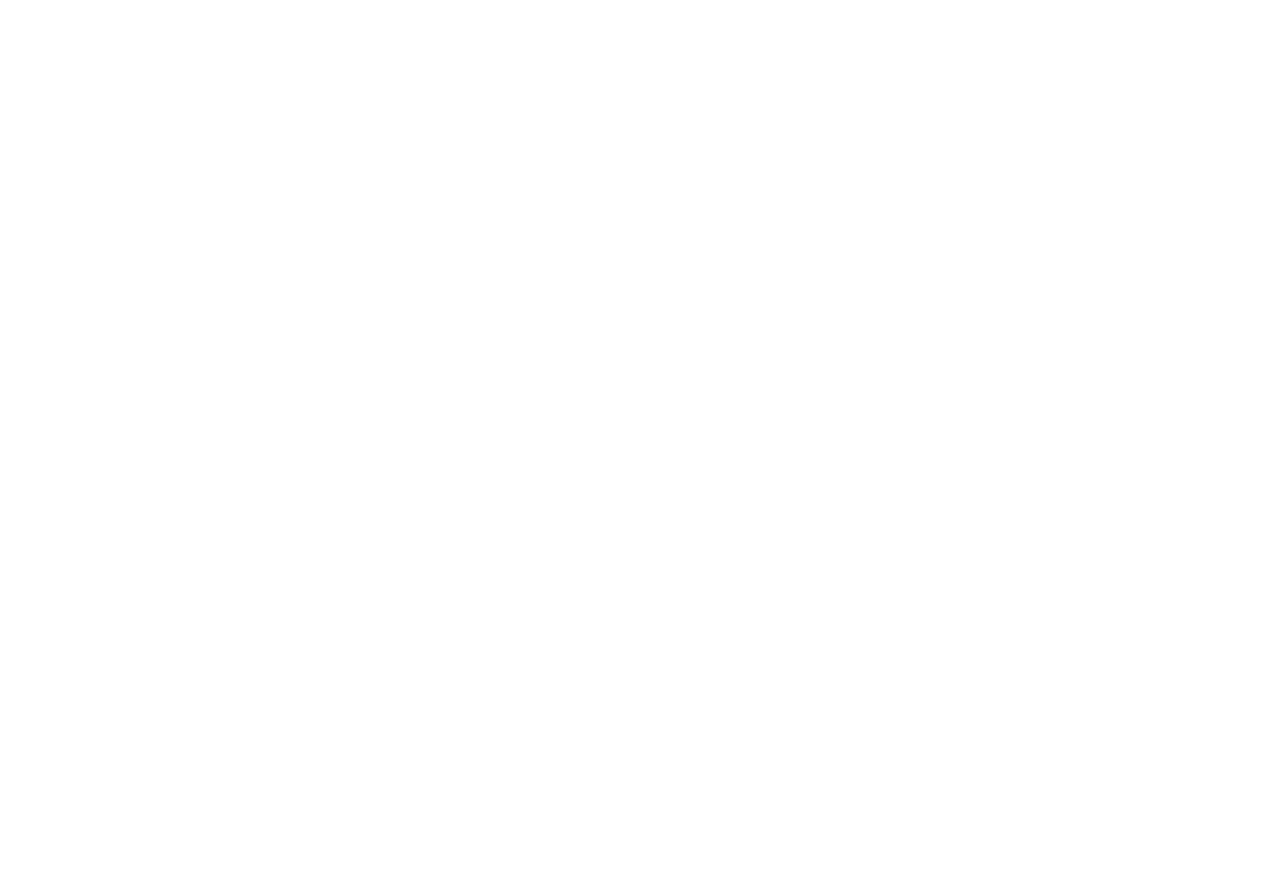
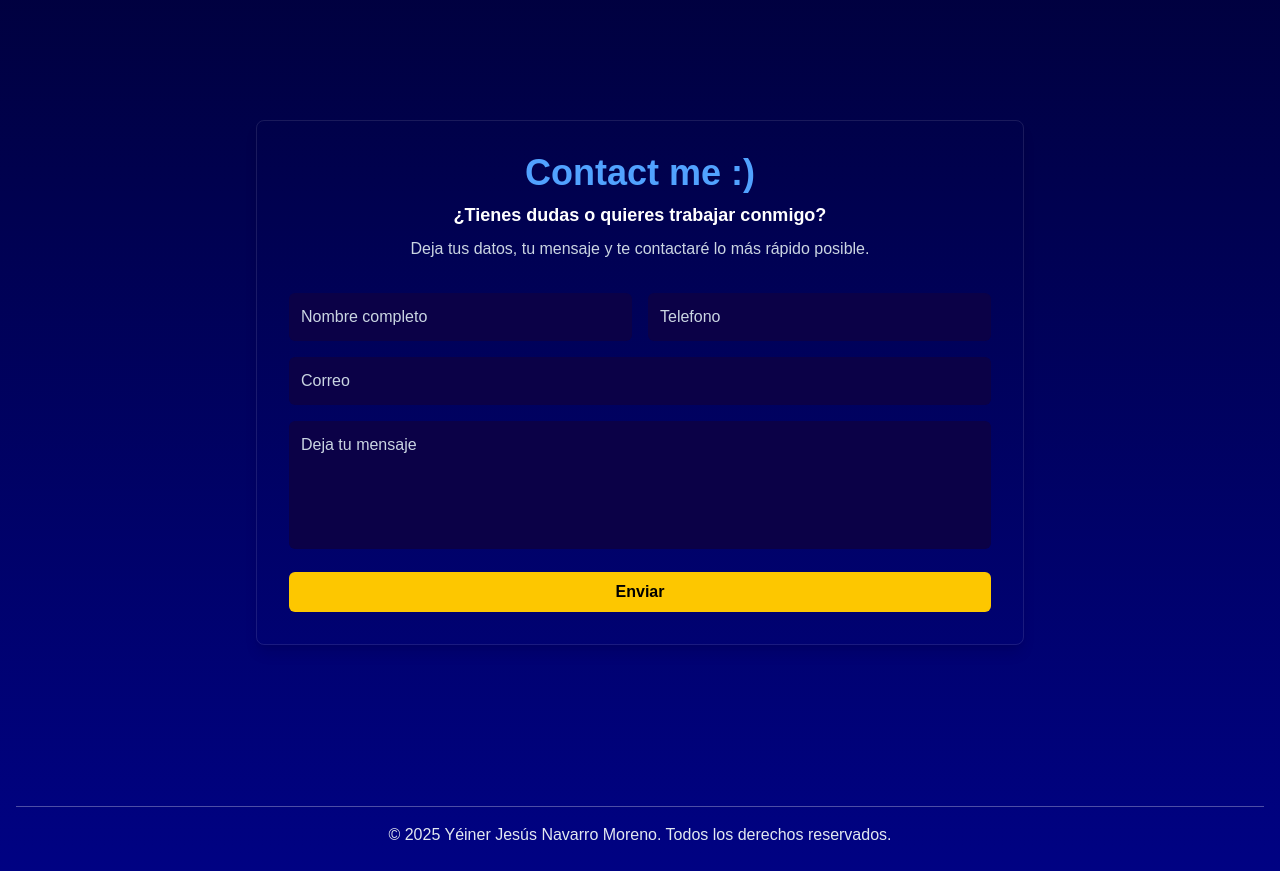
Before and after one commit to Yeiner99SD/portfolio_web, a React (Vite) app: page / in a window 1280 px wide. Shown: the part 1840-2711 px from the top of the page. Before the commit the page ends 1822 px from the top, so only its background shows below. Built offline with nearby package versions, Linux system fonts and the light colour scheme.

Commit message:
Diseño inicial completo. Nota: Adpatar a español, e implementar servicios para el contacto

```diff
--- a/src/App.tsx
+++ b/src/App.tsx
@@ -1,5 +1,7 @@
 import './App.css'
+import Footer from './components/Footer'
 import Header from './components/Header'
+import Contact from './sections/Contact'
 import Experience from './sections/Experience'
 import Hero from './sections/Hero'
 import Services from './sections/Services'
@@ -11,6 +13,8 @@
       <Hero />
       <Experience />
       <Services />
+      <Contact />
+      <Footer />
     </>
   )
 }
--- /dev/null
+++ b/src/components/ContactForm.tsx
@@ -0,0 +1,73 @@
+import { useState } from "react";
+
+
+const ContactForm = () => {
+  const [formData, setFormData] = useState({
+    nombre: "",
+    telefono: "",
+    correo: "",
+    mensaje: "",
+  });
+
+  const handleChange = (e: React.ChangeEvent<HTMLInputElement | HTMLTextAreaElement>) => {
+    setFormData({ ...formData, [e.target.name]: e.target.value });
+  };
+
+  const handleSubmit = (e: React.FormEvent) => {
+    e.preventDefault();
+    console.log("Formulario enviado:", formData);
+    //integrar EmailJs
+  };
+
+  return (
+    <form onSubmit={handleSubmit} className="space-y-4">
+      <div className="flex flex-col md:flex-row gap-4">
+        <input
+          type="text"
+          name="nombre"
+          placeholder="Nombre completo"
+          value={formData.nombre}
+          onChange={handleChange}
+          className="flex-1 p-3 rounded-md bg-[#0b0147] text-white placeholder-slate-300 outline-none"
+          required
+        />
+        <input
+          type="text"
+          name="telefono"
+          placeholder="Telefono"
+          value={formData.telefono}
+          onChange={handleChange}
+          className="flex-1 p-3 rounded-md bg-[#0b0147] text-white placeholder-slate-300 outline-none"
+        />
+      </div>
+
+      <input
+        type="email"
+        name="correo"
+        placeholder="Correo"
+        value={formData.correo}
+        onChange={handleChange}
+        className="w-full p-3 rounded-md bg-[#0b0147] text-white placeholder-slate-300 outline-none"
+        required
+      />
+
+      <textarea
+        name="mensaje"
+        placeholder="Deja tu mensaje"
+        value={formData.mensaje}
+        onChange={handleChange}
+        className="w-full p-3 rounded-md h-32 resize-none bg-[#0b0147] text-white placeholder-slate-300 outline-none"
+        required
+      />
+
+      <button
+        type="submit"
+        className="w-full bg-yellow-400 hover:bg-yellow-500 transition-all text-black font-semibold py-2 px-4 rounded-md"
+      >
+        Enviar
+      </button>
+    </form>
+  );
+};
+
+export default ContactForm;
--- a/src/components/Footer.tsx
+++ b/src/components/Footer.tsx
@@ -0,0 +1,13 @@
+// src/components/Footer.tsx
+const Footer = () => {
+  return (
+    <footer className="text-slate-200 text-center py-6 px-4">
+      <hr className="border-t border-white/30 mb-4" />
+      <p className="text-sm md:text-base font-light">
+        © 2025 Yéiner Jesús Navarro Moreno. Todos los derechos reservados.
+      </p>
+    </footer>
+  );
+};
+
+export default Footer;
--- a/src/sections/Contact.tsx
+++ b/src/sections/Contact.tsx
@@ -0,0 +1,28 @@
+import ContactForm from "../components/ContactForm";
+
+
+
+
+const Contact = () => {
+  return (
+    <div className="min-h-screen flex items-center justify-center p-4">
+      <div className="w-full max-w-3xl bg-transparent border border-white/10 rounded-lg shadow-lg p-8">
+        <h2 className="text-3xl md:text-4xl font-bold text-center text-blue-400 mb-2">
+          Contact me :)
+        </h2>
+        <p className="text-center text-white font-semibold text-lg">
+          ¿Tienes dudas o quieres trabajar conmigo?
+        </p>
+        <p className="text-center text-slate-300 mt-2">
+          Deja tus datos, tu mensaje y te contactaré lo más rápido posible.
+        </p>
+
+        <div className="mt-8">
+          <ContactForm />
+        </div>
+      </div>
+    </div>
+  );
+};
+
+export default Contact;
```
